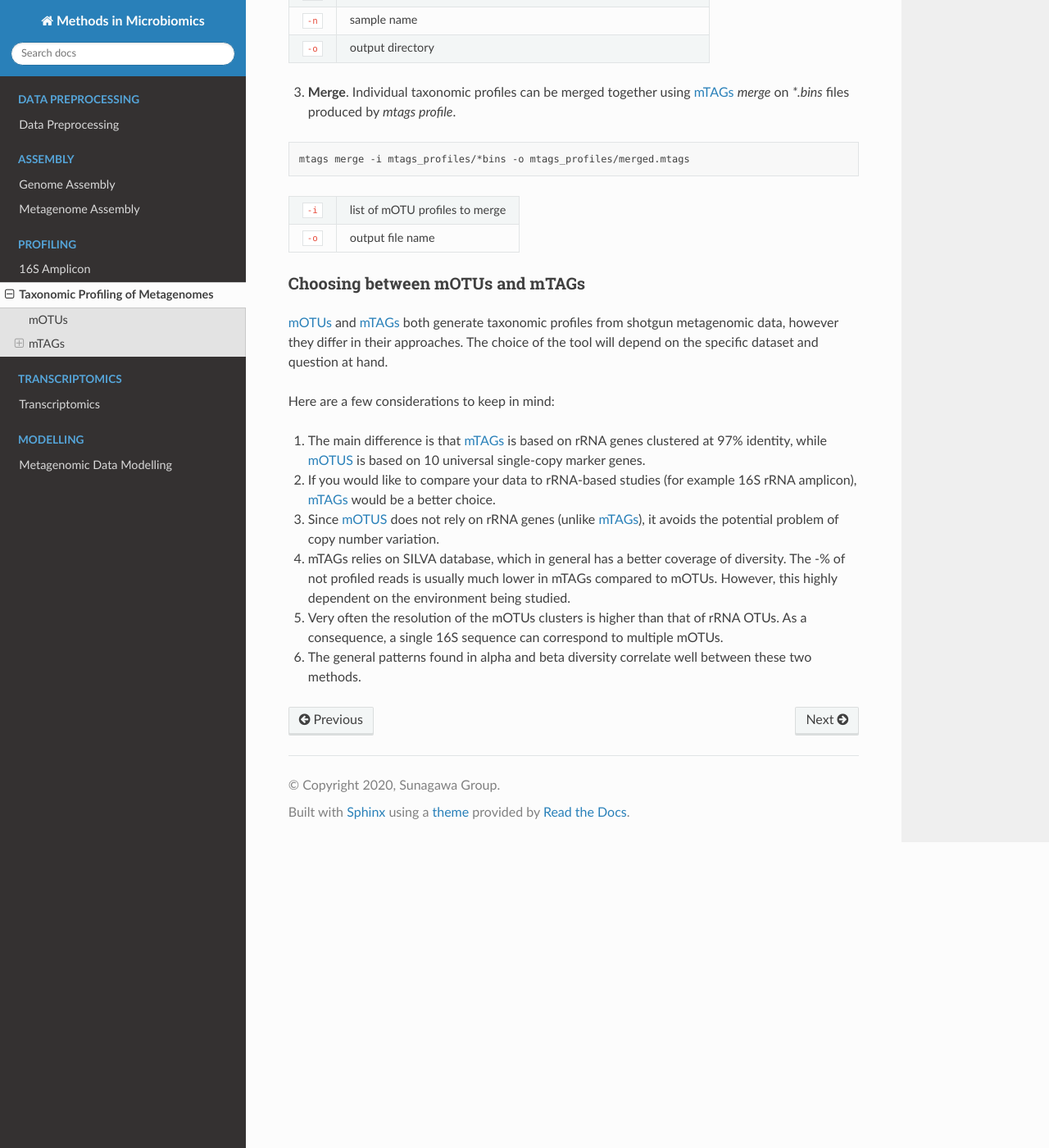
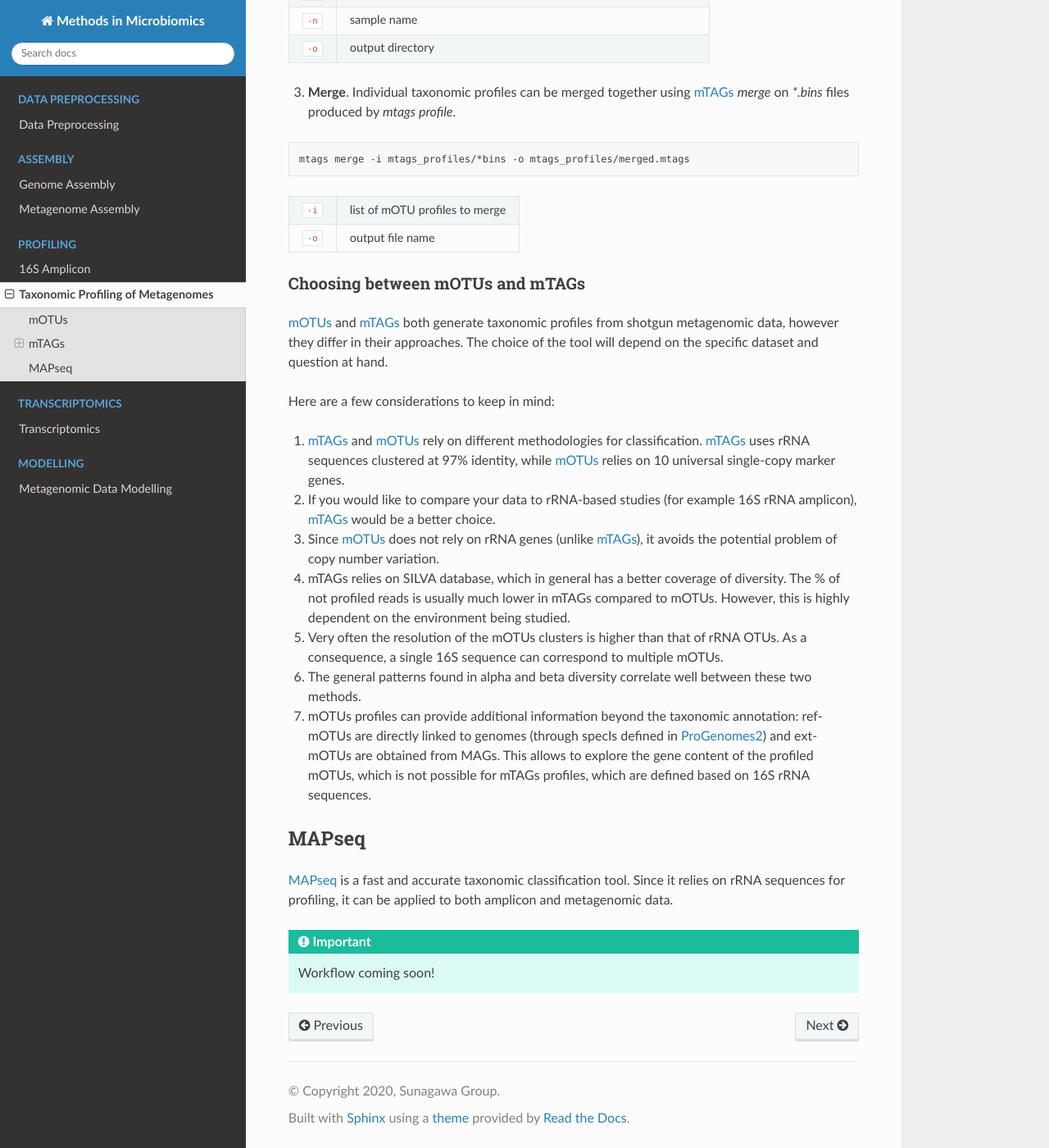
Before and after one commit to MicrobiologyETHZ/Methods_in_Microbiomics, a Sphinx documentation site: the page built from docs/profiling/metagenomes.rst, in a window 1280 px wide and 1400 px high, scrolled down 3342 px. Shown: the whole window at 82% size. Built offline with Sphinx 7.4.7 and the Read the Docs theme 2.0.0, drawn with Linux system fonts in a browser that asks for light colours.

Commit message:
Edit of mTAGs vs mOTUs. Added MAPseq

```diff
--- a/docs/profiling/metagenomes.rst
+++ b/docs/profiling/metagenomes.rst
@@ -161,14 +161,30 @@ mOTUs_ and mTAGs_ both generate taxonomic profiles from shotgun metagenomic data
 
 Here are a few considerations to keep in mind:
 
-#. The main difference is that mTAGs_ is based on rRNA genes clustered at 97% identity, while mOTUS_ is based on 10 universal single-copy marker genes.
+#. mTAGs_ and mOTUs_ rely on different methodologies for classification. mTAGs_ uses rRNA sequences clustered at 97% identity, while mOTUs_ relies on 10 universal single-copy marker genes.
 
 #. If you would like to compare your data to rRNA-based studies (for example 16S rRNA amplicon), mTAGs_ would be a better choice.
 
-#. Since mOTUS_ does not rely on rRNA genes (unlike mTAGs_), it avoids the potential problem of copy number variation.
+#. Since mOTUs_ does not rely on rRNA genes (unlike mTAGs_), it avoids the potential problem of copy number variation.
 
-#. mTAGs relies on SILVA database, which in general has a better coverage of diversity. The -% of not profiled reads is usually much lower in mTAGs compared to mOTUs. However, this highly dependent on the environment being studied.
+#. mTAGs relies on SILVA database, which in general has a better coverage of diversity. The % of not profiled reads is usually much lower in mTAGs compared to mOTUs. However, this is highly dependent on the environment being studied.
 
 #. Very often the resolution of the mOTUs clusters is higher than that of rRNA OTUs. As a consequence, a single 16S sequence can correspond to multiple mOTUs.
 
 #. The general patterns found in alpha and beta diversity correlate well between these two methods.
+
+#. mOTUs profiles can provide additional information beyond the taxonomic annotation: ref-mOTUs are directly linked to genomes (through specIs defined in ProGenomes2_) and ext-mOTUs are obtained from MAGs. This allows to explore the gene content of the profiled mOTUs, which is not possible for mTAGs profiles, which are defined based on 16S rRNA sequences.
+
+.. _ProGenomes2: https://progenomes.embl.de/
+
+--------
+MAPseq
+--------
+
+MAPseq_ is a fast and accurate taxonomic classification tool. Since it relies on rRNA sequences for profiling, it can be applied to both amplicon and metagenomic data.
+
+.. _MAPseq: https://doi.org/10.1093/bioinformatics/btx517
+
+.. important::
+
+    Workflow coming soon!
```
